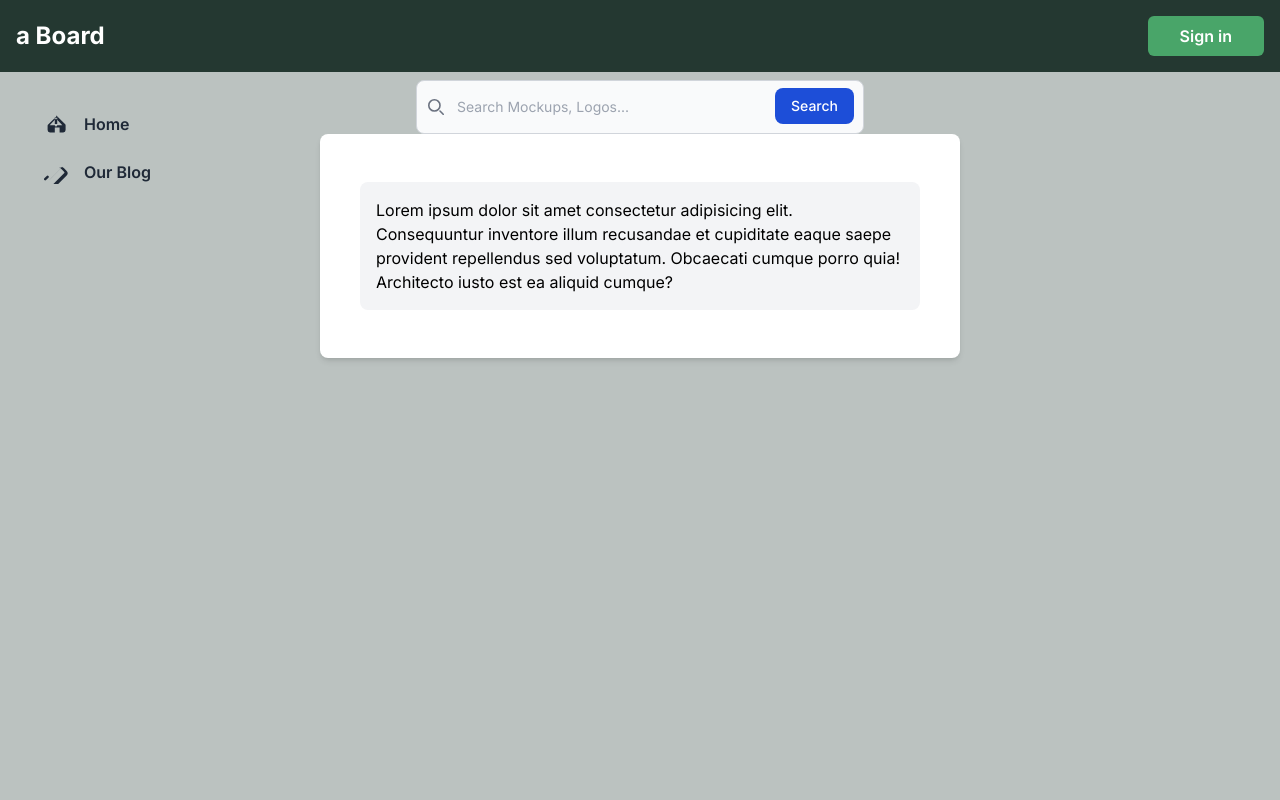
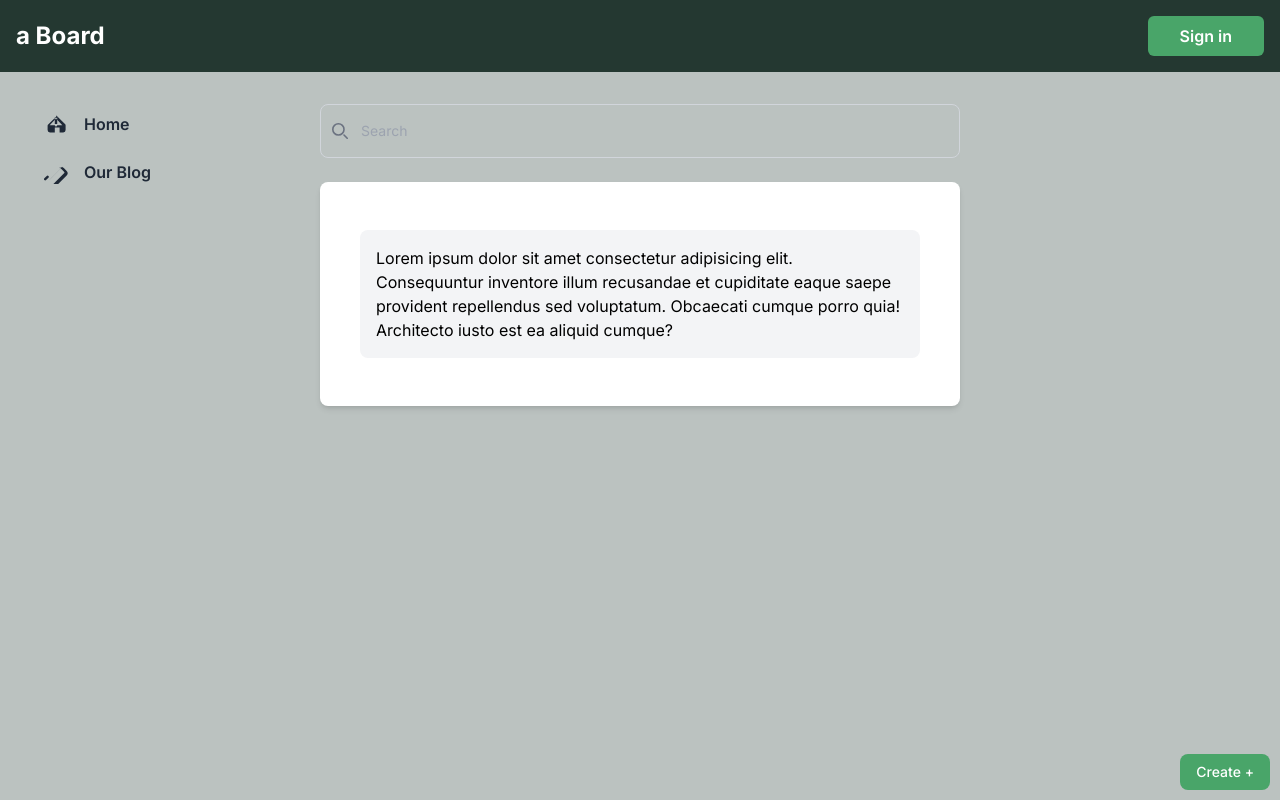
Before and after one commit to NolthawatD/Blog-Challenge, a Next.js app in the folder blog-frontend/: page / in a window 1280 px wide. Built offline with nearby package versions, Linux system fonts and the light colour scheme.

Commit message:
[New] Search bar

```diff
--- a/blog-frontend/src/app/page.tsx
+++ b/blog-frontend/src/app/page.tsx
@@ -3,12 +3,9 @@ import Image from "next/image";
 export default function Home() {
 	return (
 		<div>
-			<form className="max-w-md mx-auto">
-				<label htmlFor="default-search" className="mb-2 text-sm font-medium text-gray-900 sr-only dark:text-white">
-					Search
-				</label>
+			<div className="my-6 ">
 				<div className="relative">
-					<div className="absolute inset-y-0 start-0 flex items-center ps-3 pointer-events-none">
+					<div className="absolute inset-y-0 start-0 flex items-center ps-3  pointer-events-none">
 						<svg
 							className="w-4 h-4 text-gray-500 dark:text-gray-400"
 							aria-hidden="true"
@@ -28,19 +25,19 @@ export default function Home() {
 					<input
 						type="search"
 						id="default-search"
-						className="block w-full p-4 ps-10 text-sm text-gray-900 border border-gray-300 rounded-lg bg-gray-50 focus:ring-blue-500 focus:border-blue-500 dark:bg-gray-700 dark:border-gray-600 dark:placeholder-gray-400 dark:text-white dark:focus:ring-blue-500 dark:focus:border-blue-500"
-						placeholder="Search Mockups, Logos..."
+						className="block w-full p-4 ps-10 bg-custom-page-bg text-sm text-gray-700 border border-gray-300 rounded-lg"
+						placeholder="Search"
 						required
 					/>
-					<button
-						type="submit"
-						className="text-white absolute end-2.5 bottom-2.5 bg-blue-700 hover:bg-blue-800 focus:ring-4 focus:outline-none focus:ring-blue-300 font-medium rounded-lg text-sm px-4 py-2 dark:bg-blue-600 dark:hover:bg-blue-700 dark:focus:ring-blue-800"
-					>
-						Search
-					</button>
 				</div>
-			</form>
-			{/* // content */}
+				<button
+					type="submit"
+					className="text-white absolute end-2.5 bottom-2.5 bg-custom-success 0focus:ring-4 focus:outline-none focus:ring-blue-300 font-medium rounded-lg text-sm px-4 py-2 "
+				>
+					Create +
+				</button>
+			</div>
+			{/* content */}
 			<div className="bg-white rounded-lg shadow-md p-8">
 				<div className="container mx-auto">
 					<div className="flex flex-row flex-wrap py-4">
```
